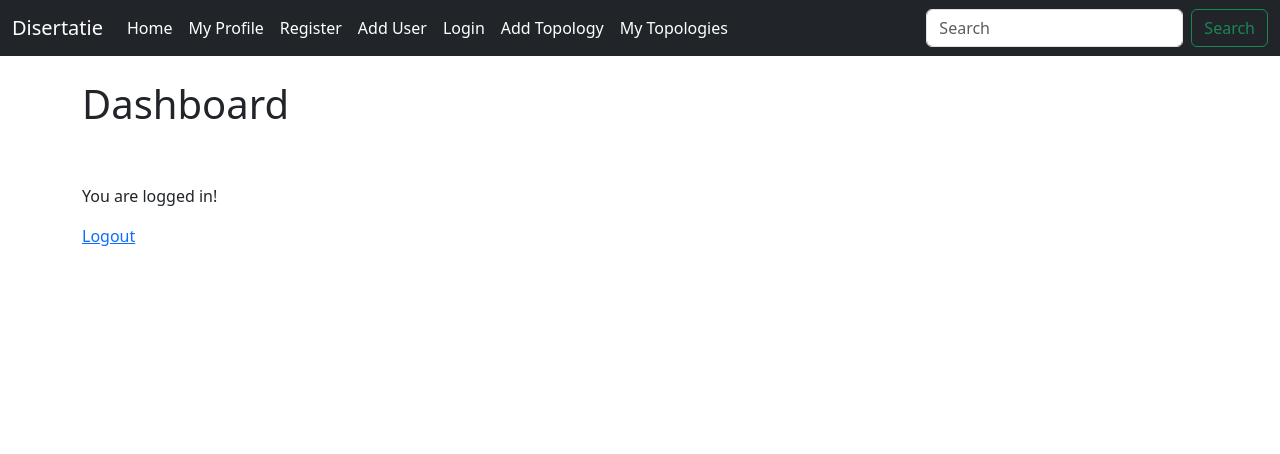
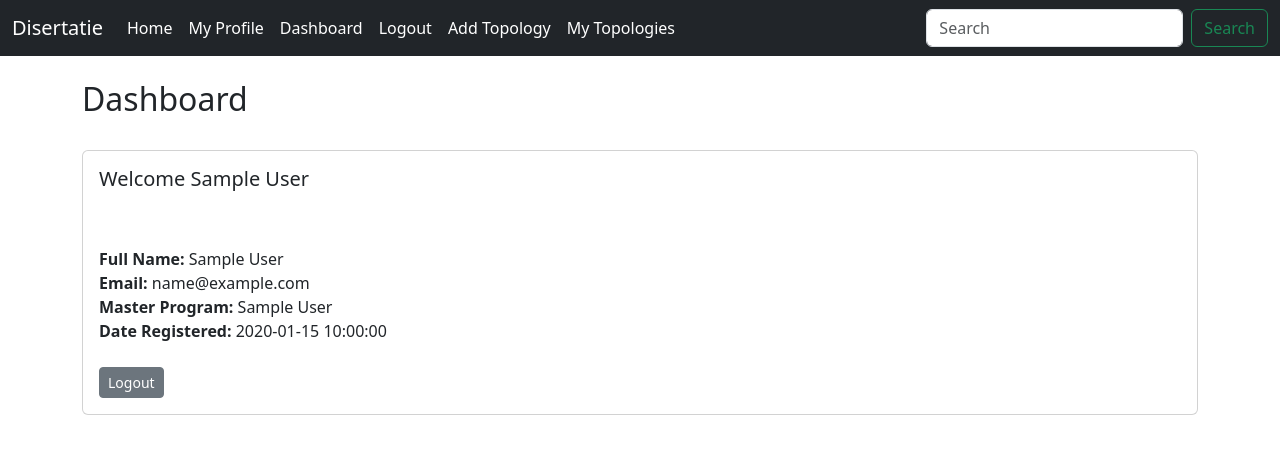
Before and after one commit to razvanalex30/disertatie, a Flask app: page /dashboard in a window 1280 px wide. Shown: the top 454 px of the page. Run offline with Flask 3, Linux system fonts and the light colour scheme; a user stored in the database is signed in; tables that the repository leaves empty hold one stand-in row (values such as "Sample post").

Commit message:
added user dashboard

```diff
--- a/templates/dashboard.html
+++ b/templates/dashboard.html
@@ -13,11 +13,19 @@
 {% endfor %}
 
 
-    <h1>Dashboard</h1>
-    <br/><br/>
-    <p>You are logged in!</p>
-
-    <a href="{{url_for('logout')}}">Logout</a>
+    <h2>Dashboard</h2>
+    <br/>
+    <div class="card">
+      <div class="card-body">
+        <h5 class="card-title">Welcome {{current_user.full_name}}</h5>
+            <br/><br/>
+    <strong> Full Name: </strong> {{current_user.full_name}} <br/>
+    <strong> Email: </strong> {{current_user.email}} <br/>
+    <strong> Master Program: </strong> {{current_user.master_name}} <br/>
+    <strong> Date Registered: </strong> {{current_user.date_added}} <br/><br/>
+        <a href="{{url_for('logout')}}" class="btn btn-secondary btn-sm">Logout</a>
+      </div>
+    </div>
 
 
  <br/> <br/> <br/>
--- a/templates/navbar.html
+++ b/templates/navbar.html
@@ -12,15 +12,21 @@
         <li class="nav-item">
           <a class="nav-link active" aria-current="page" href="{{url_for('user', name='Razvan')}}">My Profile</a>
         </li>
+        {% if current_user.is_authenticated %}
         <li class="nav-item">
-          <a class="nav-link active" aria-current="page" href="{{url_for('register')}}">Register</a>
+          <a class="nav-link active" aria-current="page" href="{{url_for('dashboard')}}">Dashboard</a>
         </li>
         <li class="nav-item">
-          <a class="nav-link active" aria-current="page" href="{{url_for('add_user')}}">Add User</a>
+          <a class="nav-link active" aria-current="page" href="{{url_for('logout')}}">Logout</a>
+        </li>
+        {% else %}
+        <li class="nav-item">
+          <a class="nav-link active" aria-current="page" href="{{url_for('add_user')}}">Register</a>
         </li>
         <li class="nav-item">
           <a class="nav-link active" aria-current="page" href="{{url_for('login')}}">Login</a>
         </li>
+        {% endif %}
         <li class="nav-item">
           <a class="nav-link active" aria-current="page" href="{{url_for('add_topology')}}">Add Topology</a>
         </li>
```
